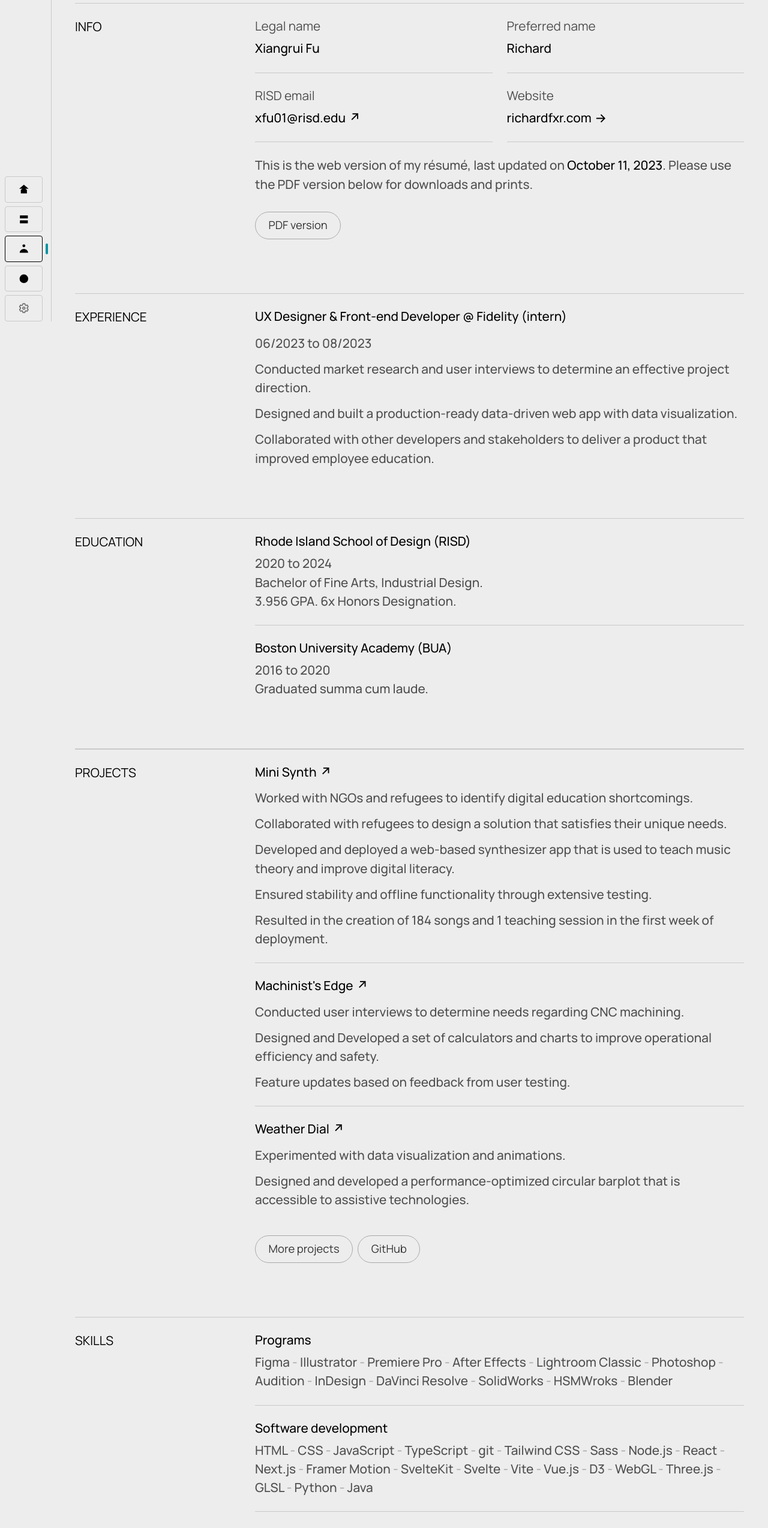
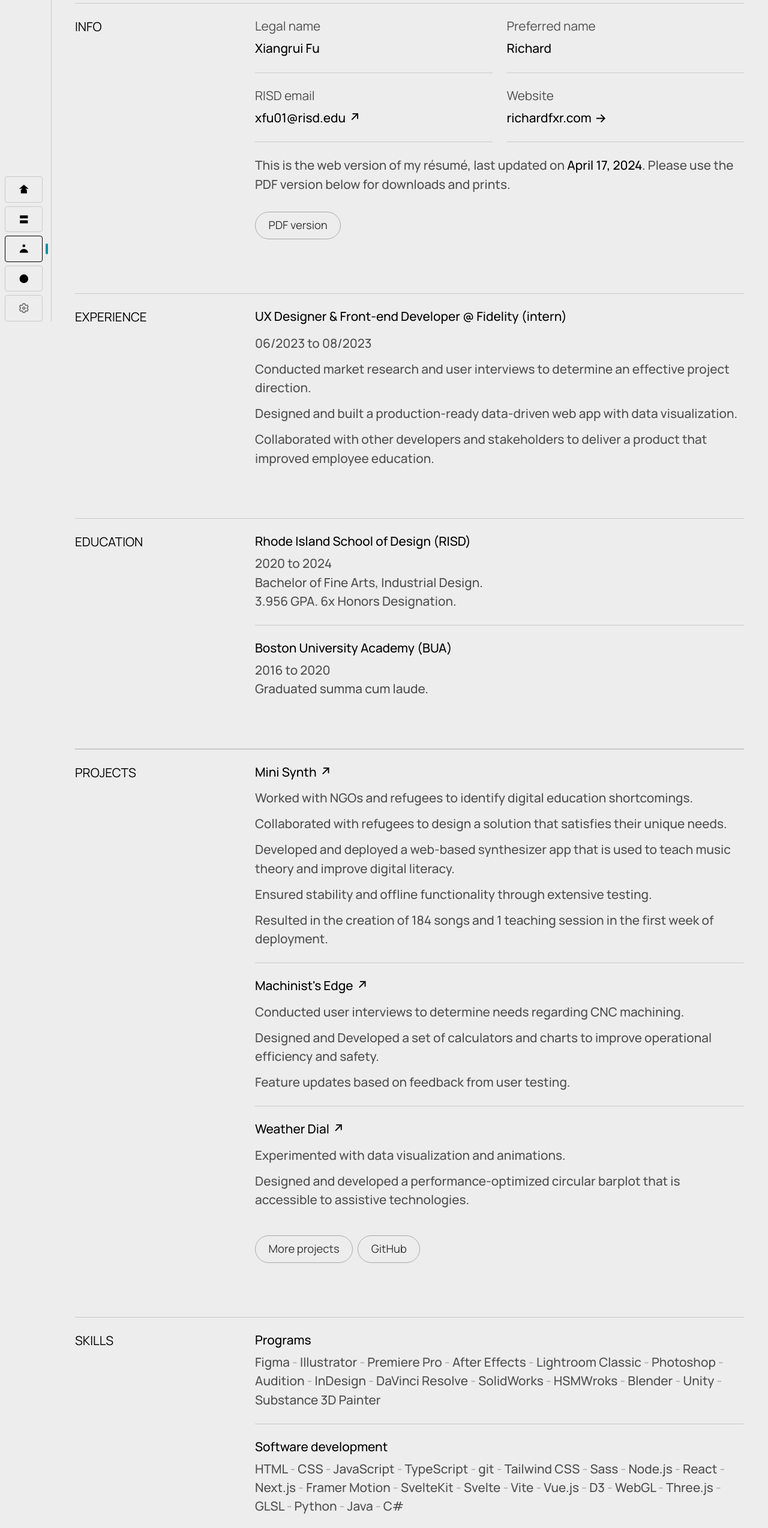
Before and after one commit to richardfxr/richardfxr, a Next.js app: page /about/resume in a window 1280 px wide. Shown: the part 234-2782 px from the top of the page at 60% size. Built offline with nearby package versions, Linux system fonts and the light colour scheme.

Commit message:
🔵RCT: add Unity, Substance Painter, & C# to resume

```diff
--- a/pages/about/resume.js
+++ b/pages/about/resume.js
@@ -56,7 +56,7 @@ export default function Resume() {
                         </div>
                     </dl>
 
-                    <p className='md first'>This is the web version of my résumé, last updated on <em>October 11, 2023</em>. Please use the PDF version below for downloads and prints.</p>
+                    <p className='md first'>This is the web version of my résumé, last updated on <em>April 17, 2024</em>. Please use the PDF version below for downloads and prints.</p>
                     <Button href="/RichardFu-resume.pdf" target="_blank" styling="sm">PDF version</Button>
                 </Section>
 
@@ -167,6 +167,8 @@ export default function Resume() {
                                     <li>SolidWorks</li>
                                     <li>HSMWroks</li>
                                     <li>Blender</li>
+                                    <li>Unity</li>
+                                    <li>Substance 3D Painter</li>
                                 </ul>
                             </dd>
                         </div>
@@ -195,6 +197,7 @@ export default function Resume() {
                                     <li>GLSL</li>
                                     <li>Python</li>
                                     <li>Java</li>
+                                    <li>C#</li>
                                 </ul>
                             </dd>
                         </div>
```
Also changed, not shown: 2 other files (tests, documents, lock files or other folders).
